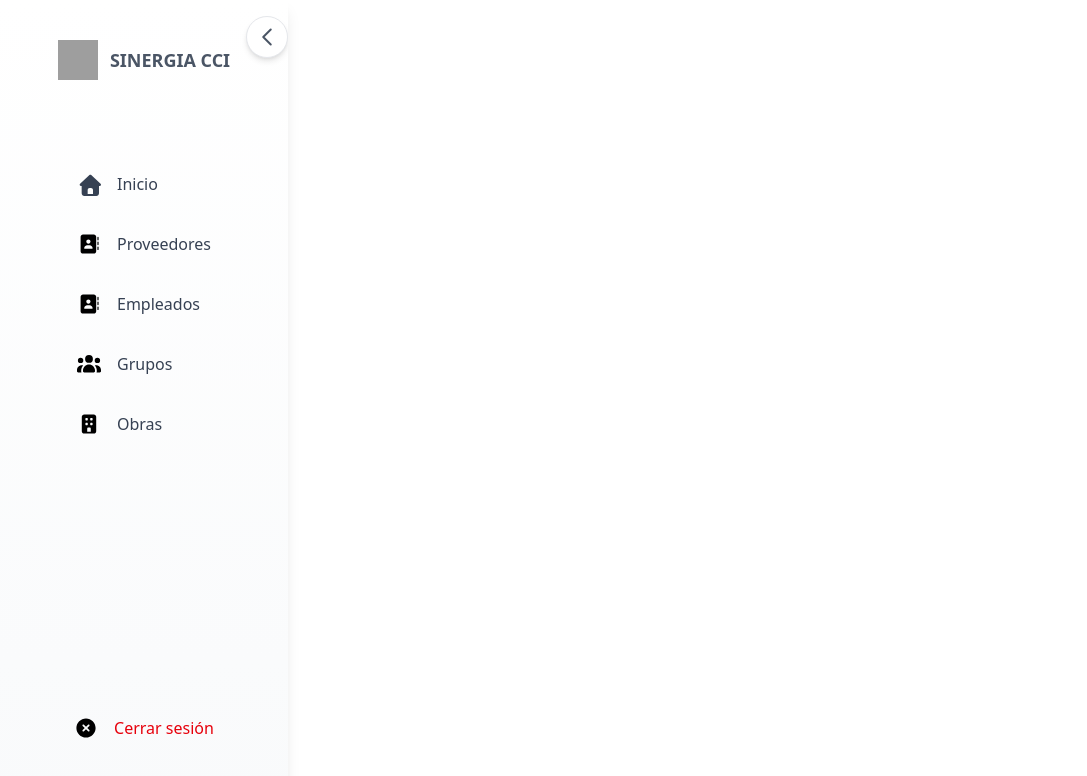
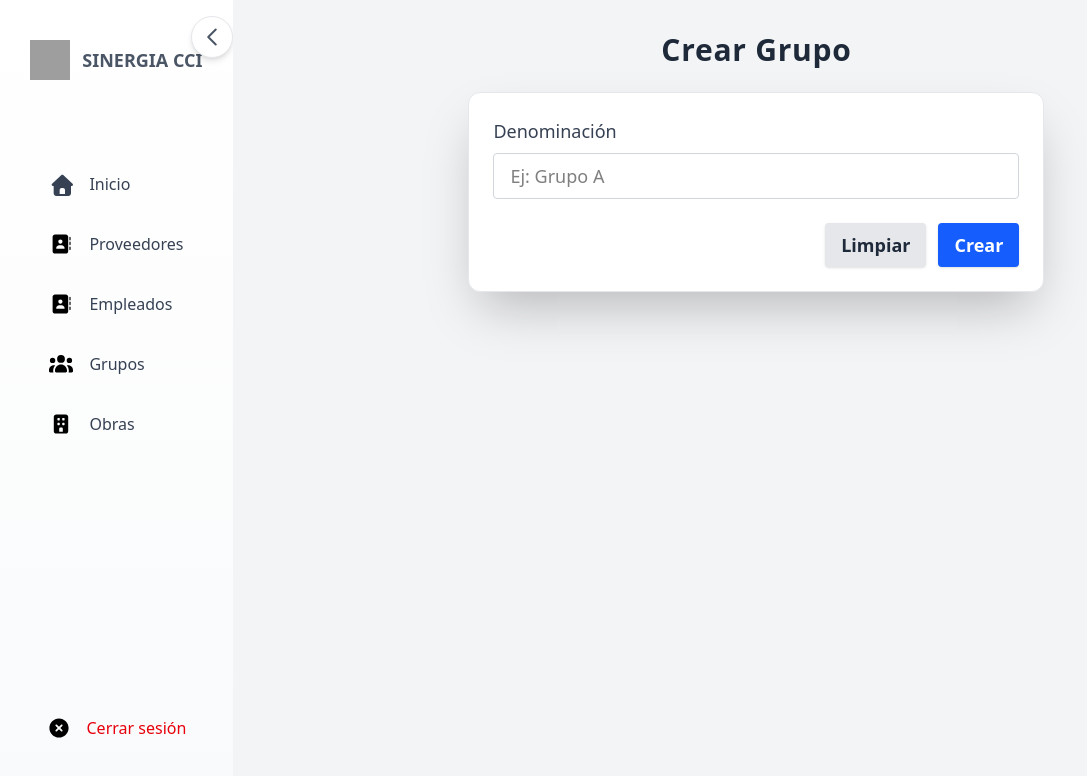
Before and after one commit to lautarogoyo/app-sinergia-laravel, a React app in the folder frontend/: page /crear-grupo in a window 1280 px wide. Shown: the top 776 px of the page, without its empty margins (0-1087 px from the left). Built offline with nearby package versions, Linux system fonts and the light colour scheme; no server answers; grey boxes are pictures that could not be loaded; the HTML template or start-up script is replaced by a standard one.

Commit message:
Implementacion de query para get de grupos y post - con usemutation

```diff
--- a/frontend/src/componentes/Grupos/CreateGrupo.jsx
+++ b/frontend/src/componentes/Grupos/CreateGrupo.jsx
@@ -0,0 +1,85 @@
+import { useState } from "react";
+import { PostGrupo } from "../api/grupos.js";
+import { Navigate, useNavigate } from "react-router-dom";
+import { useMutation, useQueryClient } from "@tanstack/react-query";
+
+
+export default function CreateGrupo() {
+	const [denominacion, setDenominacion] = useState("");
+	const [error, setError] = useState("");
+
+    const navigate = useNavigate();
+    const queryClient = useQueryClient();
+
+    const { mutate } = useMutation({
+    mutationFn: PostGrupo,
+    onSuccess: () => {
+      queryClient.invalidateQueries(["grupos"]);
+      navigate("/grupos");
+    },
+    onError: () => {
+      setError("Error al crear el grupo");
+    },
+  });
+
+	  const handleSubmit = (e) => {
+        e.preventDefault();
+
+        if (!denominacion.trim()) {
+        setError("La denominación es obligatoria");
+        return;
+        }
+
+        mutate({ denominacion });
+    };
+
+	return (
+		<div className="p-8 bg-gray-100 lg:w-full flex flex-col items-center">
+			<h2 className="text-3xl font-extrabold mb-6 text-gray-800 tracking-wide text-center">
+				Crear Grupo
+			</h2>
+			<form
+				onSubmit={handleSubmit}
+				className="w-full max-w-xl bg-white shadow-2xl rounded-xl border border-gray-200 p-6 space-y-4"
+			>
+				<div className="flex flex-col">
+					<label htmlFor="denominacion" className="mb-2 text-lg font-medium text-gray-700">
+						Denominación
+					</label>
+					<input
+						id="denominacion"
+						type="text"
+						value={denominacion}
+						onChange={(e) => setDenominacion(e.target.value)}
+						className="w-full px-4 py-2 rounded border border-gray-300 text-lg focus:outline-none focus:ring focus:border-blue-400"
+						placeholder="Ej: Grupo A"
+						required
+					/>
+				</div>
+
+				{error && (
+					<p className="text-red-600 text-sm font-semibold">{error}</p>
+				)}
+
+				<div className="flex gap-3 justify-end pt-2">
+					<button
+						type="reset"
+						onClick={() => {
+							setDenominacion("");
+							setError("");
+						}}
+						className="bg-gray-200 hover:bg-gray-300 text-gray-800 text-lg font-semibold py-2 px-4 rounded shadow transition duration-150"
+					>
+						Limpiar
+					</button>
+					<button
+						type="submit"
+						className="bg-blue-600 hover:bg-blue-700 text-white text-lg font-bold py-2 px-4 rounded shadow transition duration-150"
+					>
+						Crear
+					</button>
+				</div>
+			</form>
+		</div>
+	);
+}
--- a/frontend/src/componentes/Grupos/Grupos.jsx
+++ b/frontend/src/componentes/Grupos/Grupos.jsx
@@ -1,37 +1,11 @@
-import { useEffect, useState } from "react";
+import {useState } from "react";
+import { useGrupos } from "../hooks/useGrupos.jsx";
 
 export default function Grupos() {
-	const backendUrl = import.meta.env.VITE_API_URL;
-	const [grupos, setGrupos] = useState([]);
 	const [filtro, setFiltro] = useState("");
-	const [loading, setLoading] = useState(true);
-	const [error, setError] = useState(null);
+	const { isLoading, isError, data: grupos = [] } = useGrupos();
 
-	const fetchGrupos = () => {
-		return fetch(`${backendUrl}/api/grupos`)
-			.then(async (res) => {
-				if (!res.ok) throw new Error("Error al cargar los grupos");
-				return await res.json();
-			})
-			.then((res) => res.grupos);
-	};
-
-	useEffect(() => {
-		setLoading(true);
-		setError(null);
-
-		fetchGrupos()
-			.then((data) => {
-				setGrupos(Array.isArray(data) ? data : []);
-			})
-			.catch((err) => {
-				setError(err.message);
-				setGrupos([]);
-			})
-			.finally(() => setLoading(false));
-	}, [backendUrl]);
-
-	if (loading) return (
+	if (isLoading) return (
     <div className="fixed inset-0 bg-gradient-to-br from-gray-900 via-gray-800 to-gray-900 flex items-center justify-center z-50">
       <div className="relative">
 
@@ -55,7 +29,7 @@ export default function Grupos() {
     </div>
   );
 
-  if (error) return <div className="text-center text-xl py-8 text-red-500">Error: {error}</div>;
+  if (isError) return <div className="text-center text-xl py-8 text-red-500">Error al cargar los grupos</div>;
 
 	const gruposFiltrados = grupos.filter((g) => {
 		const val = filtro.toLowerCase();
--- a/frontend/src/componentes/Router/AppRouter.jsx
+++ b/frontend/src/componentes/Router/AppRouter.jsx
@@ -7,6 +7,7 @@ import RemoveEmpleado from "../Empleados/RemoveEmpleado.jsx";
 import EditDocument from "../Empleados/EditDocument.jsx";
 import Obras from "../Obras/Obras.jsx";
 import Grupos from "../Grupos/Grupos.jsx";
+import CreateGrupo from "../Grupos/CreateGrupo.jsx";
 
 
 function AppRouter() {
@@ -19,6 +20,7 @@ function AppRouter() {
             <Route path="/crear-empleado" element={<CreateEmpleado />} />
             <Route path="/editarempleado/:id" element={<EditeEmpleado />} />
             <Route path="/eliminarempleado/:id" element={<RemoveEmpleado />} />
+            <Route path="/crear-grupo" element={<CreateGrupo />} />
             <Route path="/documentacionempleado/:id" element={<EditDocument />} />
             <Route path="/obras" element={<div>Obras</div>} />
             <Route path="/empleados" element={<div>Empleados</div>} />
--- /dev/null
+++ b/frontend/src/componentes/api/grupos.js
@@ -0,0 +1,12 @@
+import axios from "axios";
+const backendUrl = import.meta.env.VITE_API_URL;
+
+export const fetchGrupos = async () => {
+  const { data } = await axios.get(`${backendUrl}/api/grupos`);
+  return data.grupos;
+};
+
+export const PostGrupo = async (grupo) => {
+    const { data } = await axios.post(`${backendUrl}/api/grupos`, grupo);
+    return data;
+}
--- /dev/null
+++ b/frontend/src/componentes/hooks/useGrupos.jsx
@@ -0,0 +1,10 @@
+import { useQuery } from '@tanstack/react-query';
+import { fetchGrupos } from '../api/grupos';
+
+export const useGrupos = () => {
+  return useQuery({
+    queryKey: ['grupos'],
+    queryFn: fetchGrupos,
+    refetchOnWindowFocus: false
+  });
+};
--- a/frontend/src/main.jsx
+++ b/frontend/src/main.jsx
@@ -8,11 +8,12 @@ import {QueryClient, QueryClientProvider} from '@tanstack/react-query'
 const queryClient = new QueryClient();
 
 createRoot(document.getElementById('root')).render(
-  <QueryClientProvider client={queryClient}>
     <BrowserRouter>
       <StrictMode>
-        <App />
+        <QueryClientProvider client={queryClient}>
+          <App />
+        </QueryClientProvider>
       </StrictMode>
     </BrowserRouter>
-  </QueryClientProvider>
+
 )
```
